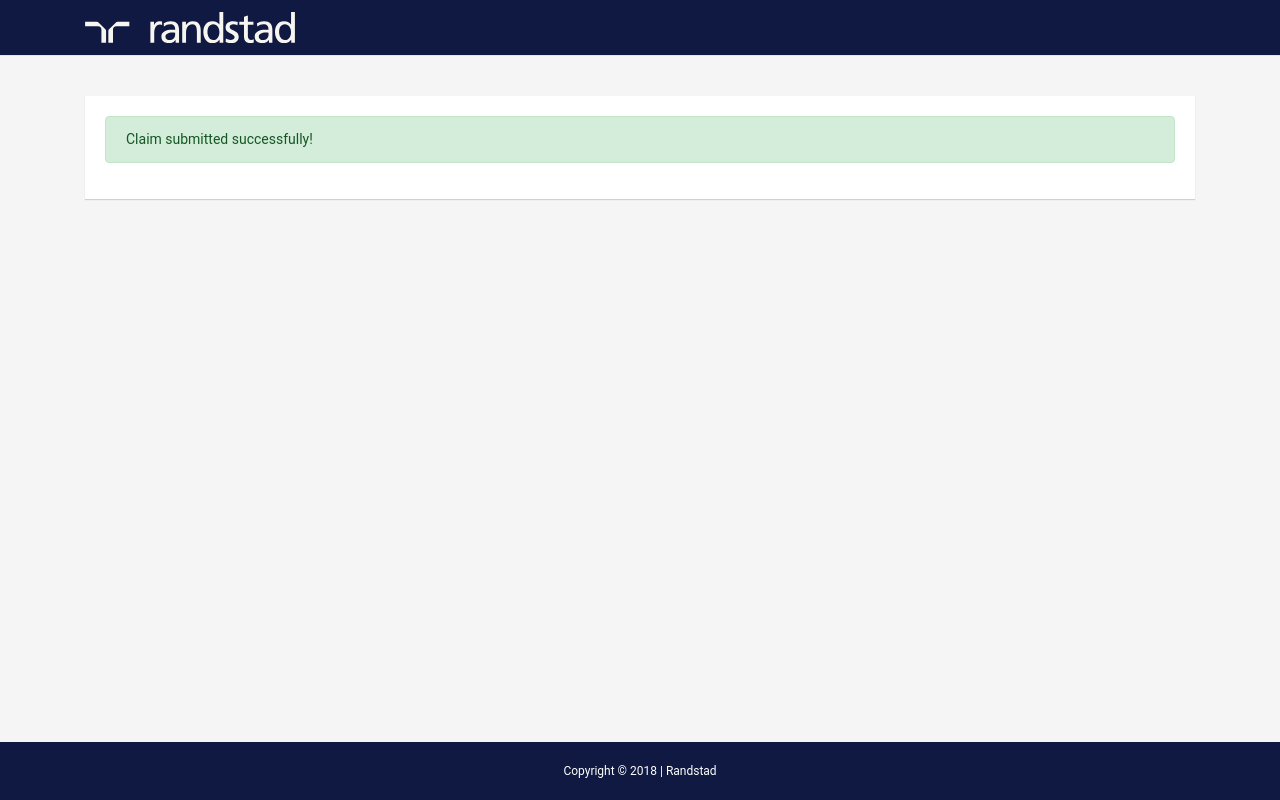
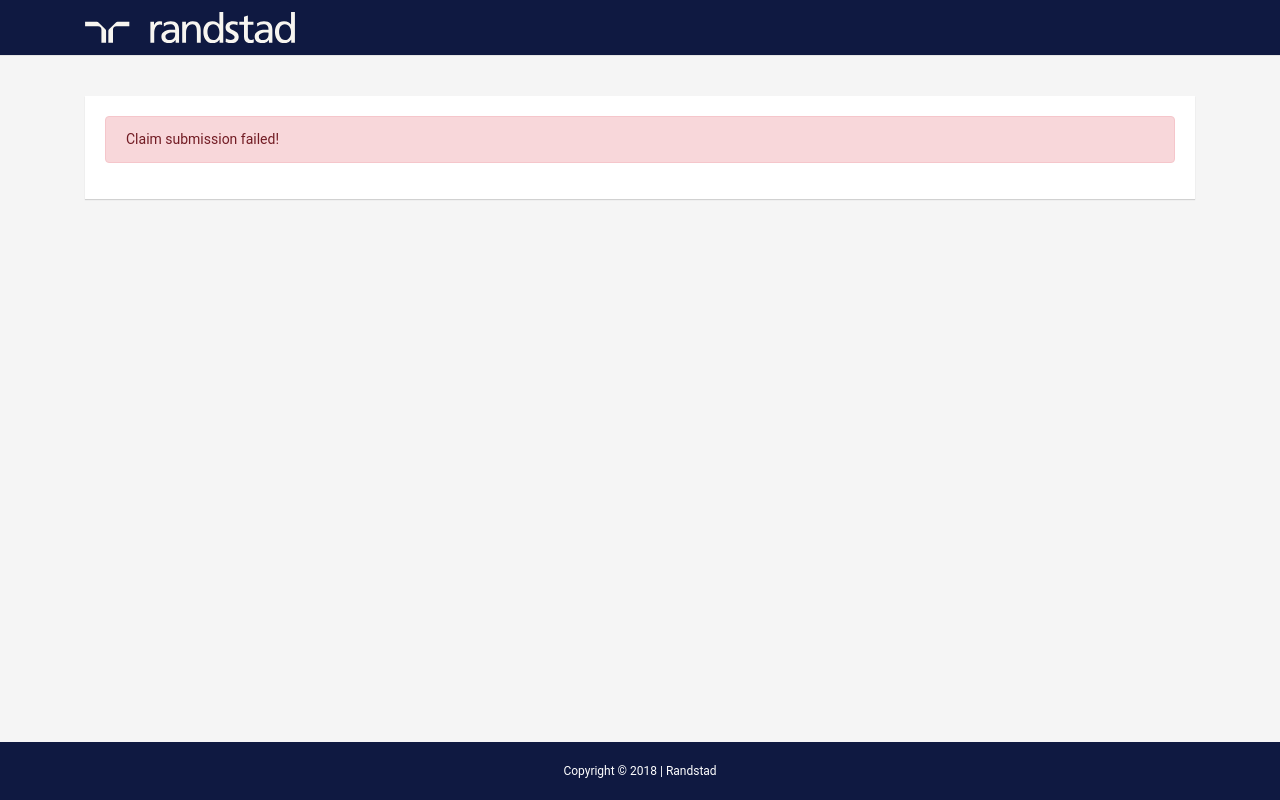
Before and after one commit to NarenMuthyala/ExpenseClaim, an Angular app: page /claimsuccess in a window 1280 px wide. Built offline with nearby package versions, Linux system fonts and the light colour scheme.

Commit message:
adding route param
adding route param

```diff
--- a/src/app/e-claim/e-claim.component.ts
+++ b/src/app/e-claim/e-claim.component.ts
@@ -11,7 +11,6 @@ import { Router } from '@angular/router';
 })
 export class EClaimComponent implements OnInit {
   claim: Claim;
-  private claimData : {};
 
   constructor(private claimservice: ClaimService, private router: Router) {
     this.claim = new Claim();
@@ -26,12 +25,17 @@ export class EClaimComponent implements OnInit {
       .subscribe(result => {
         if (result) {
          console.log('data saved successful');
-         this.router.navigate(['claimsuccess']);
+         this.router.navigate(['claimsuccess'],
+         {queryParams: {isTrue: true}});
         } else {
          console.log('data save failed');
+         this.router.navigate(['claimsuccess'],
+         {queryParams: {isTrue: false}});
         }
       }, error => {
        console.log('data save -error');
+       this.router.navigate(['claimsuccess'],
+         {queryParams: {isTrue: false}});
       });
 
   }
--- a/src/app/success/success.component.html
+++ b/src/app/success/success.component.html
@@ -1,7 +1,8 @@
 <div class="container">
   <div class="card">
     <div class="card-body">
-      <div class="alert alert-success" role="alert">Claim submitted successfully!</div>
+      <div *ngIf="isSuccess" class="alert alert-success" role="alert">Claim submitted successfully!</div>
+      <div *ngIf="!isSuccess" class="alert alert-danger" role="alert">Claim submission failed!</div>
     </div>
   </div>
 </div>
--- a/src/app/success/success.component.ts
+++ b/src/app/success/success.component.ts
@@ -1,4 +1,5 @@
 import { Component, OnInit } from '@angular/core';
+import { ActivatedRoute } from '@angular/router';
 
 @Component({
   selector: 'app-success',
@@ -6,10 +7,13 @@ import { Component, OnInit } from '@angular/core';
   styleUrls: ['./success.component.css']
 })
 export class SuccessComponent implements OnInit {
-
-  constructor() { }
+isSuccess: boolean;
+  constructor(private route: ActivatedRoute) { }
 
   ngOnInit() {
+
+    this.isSuccess = JSON.parse(this.route.snapshot.queryParamMap.get('isTrue'));
+
   }
 
 }
```
